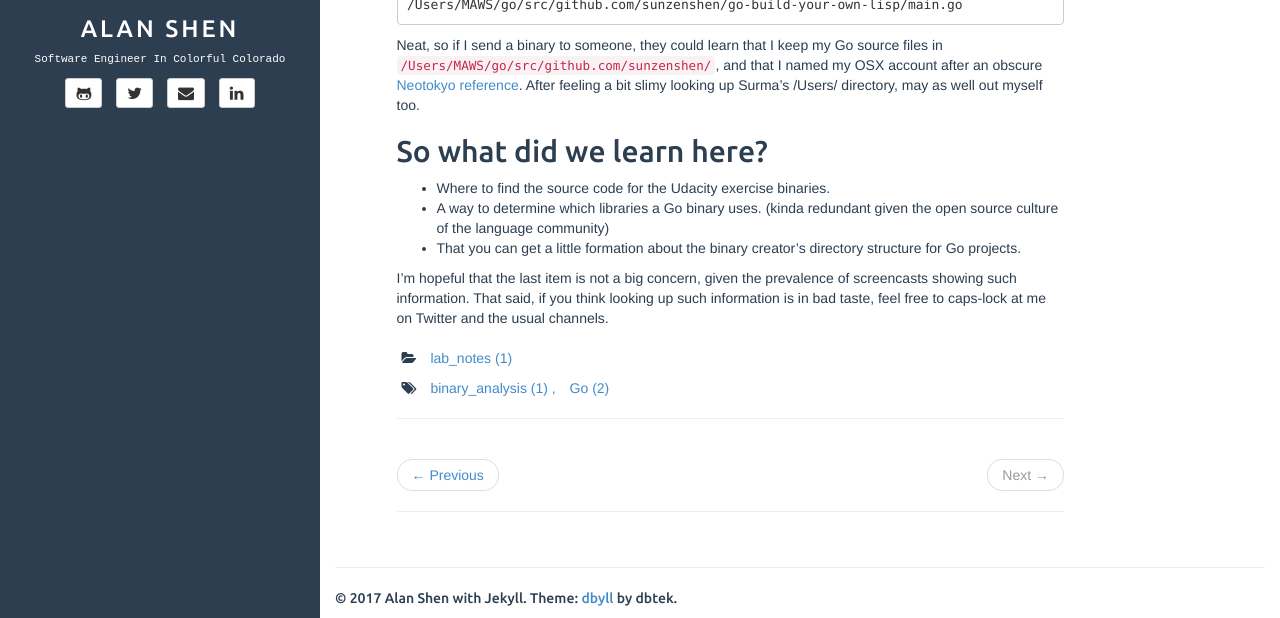
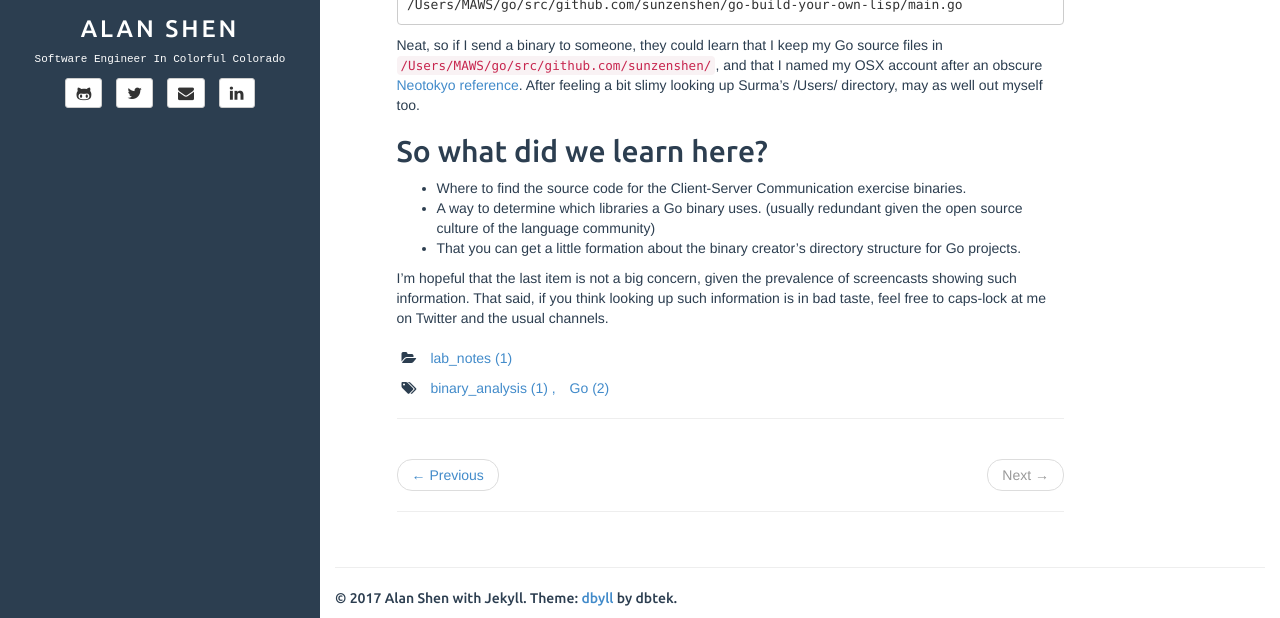
Before and after one commit to sunzenshen/sunzenshen.github.io, a Jekyll site: the page built from _posts/2017-01-02-binary-analysis-udacity-course-client-server-communication.markdown, in a window 1280 px wide and 900 px high, scrolled down 3290 px, cut to the strip 282-900 px from the top of the window. Built offline with Jekyll 4.4.1, drawn with Linux system fonts in a browser that asks for light colours.

Commit message:
Clarify conclusion

```diff
--- a/_posts/2017-01-02-binary-analysis-udacity-course-client-server-communication.markdown
+++ b/_posts/2017-01-02-binary-analysis-udacity-course-client-server-communication.markdown
@@ -165,8 +165,8 @@ After feeling a bit slimy looking up Surma's /Users/ directory, may as well out
 So what did we learn here?
 --------------------------
 
-* Where to find the source code for the Udacity exercise binaries.
-* A way to determine which libraries a Go binary uses. (kinda redundant given the open source culture of the language community)
+* Where to find the source code for the Client-Server Communication exercise binaries.
+* A way to determine which libraries a Go binary uses. (usually redundant given the open source culture of the language community)
 * That you can get a little formation about the binary creator's directory structure for Go projects.
 
 I'm hopeful that the last item is not a big concern, given the prevalence of screencasts showing such information.
```
